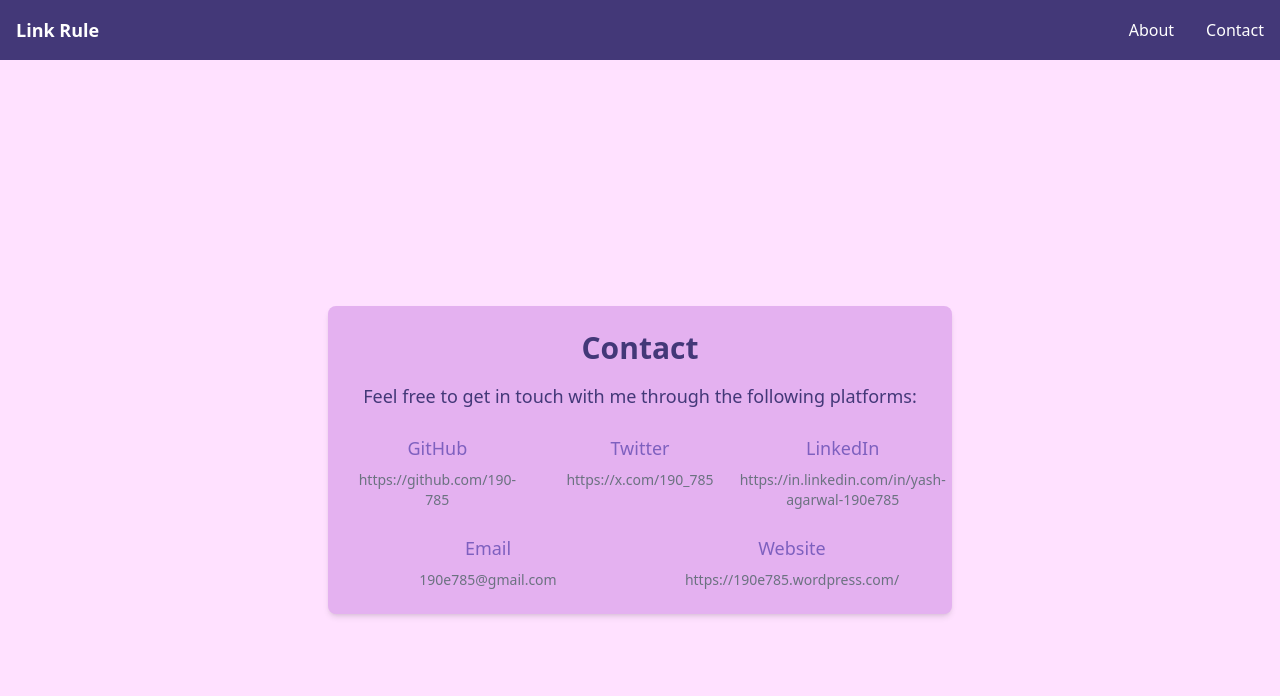
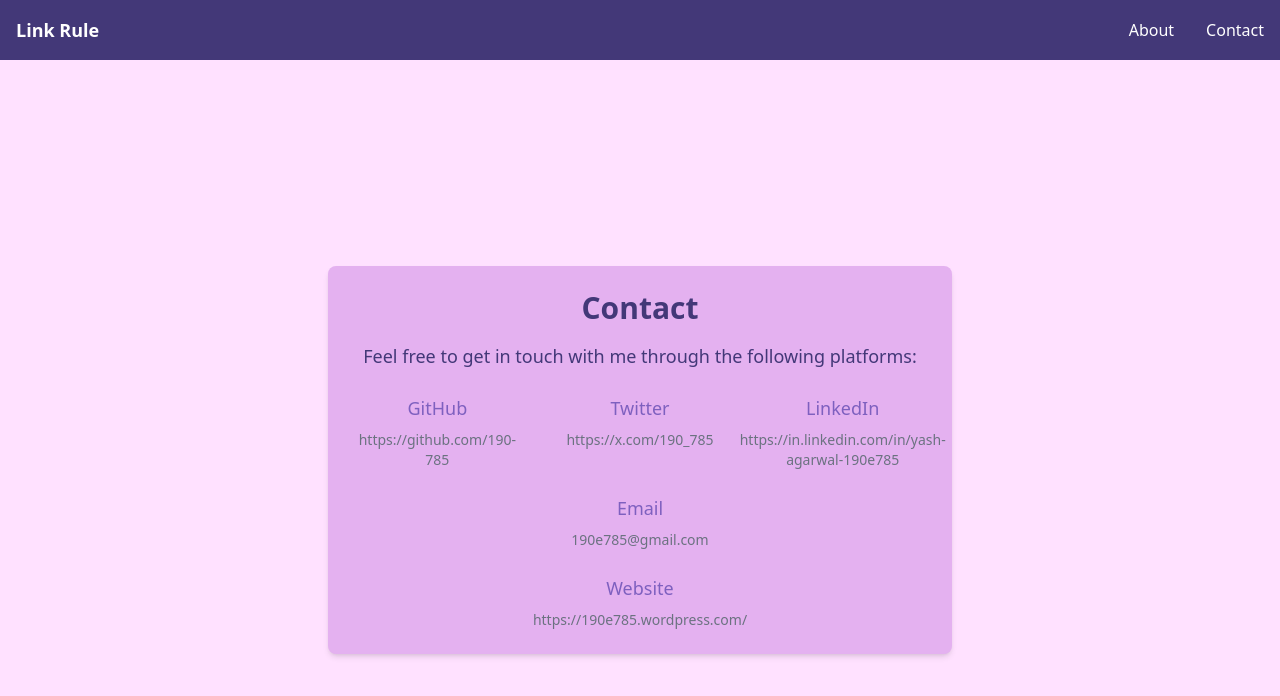
Before and after one commit to 190-785/First_Link, a React (Vite) app: page /contact in a window 1280 px wide. Shown: the top 696 px of the page. Built offline with nearby package versions, Linux system fonts and the light colour scheme.

Commit message:
Update ContactPage.jsx

```diff
--- a/src/pages/ContactPage.jsx
+++ b/src/pages/ContactPage.jsx
@@ -58,9 +58,9 @@ const ContactPage = () => {
         </div>
 
         {/* Bottom Row (Email & Website centered on larger screens) */}
-        <div className="mt-6 grid grid-cols-1 sm:grid-cols-2 gap-8 justify-center lg:justify-between">
+        <div className="mt-6 grid grid-cols-1 sm:grid-cols-1 gap-6 justify-center">
           {/* Email */}
-          <div className="flex flex-col items-center max-w-full">
+          <div className="flex flex-col items-center">
             <a
               href="mailto:190e785@gmail.com"
               className="text-mediumPurple text-lg mb-2 hover:underline"
@@ -73,7 +73,7 @@ const ContactPage = () => {
           </div>
 
           {/* Website */}
-          <div className="flex flex-col items-center max-w-full">
+          <div className="flex flex-col items-center">
             <a
               href="https://190e785.wordpress.com/"
               target="_blank"
```
